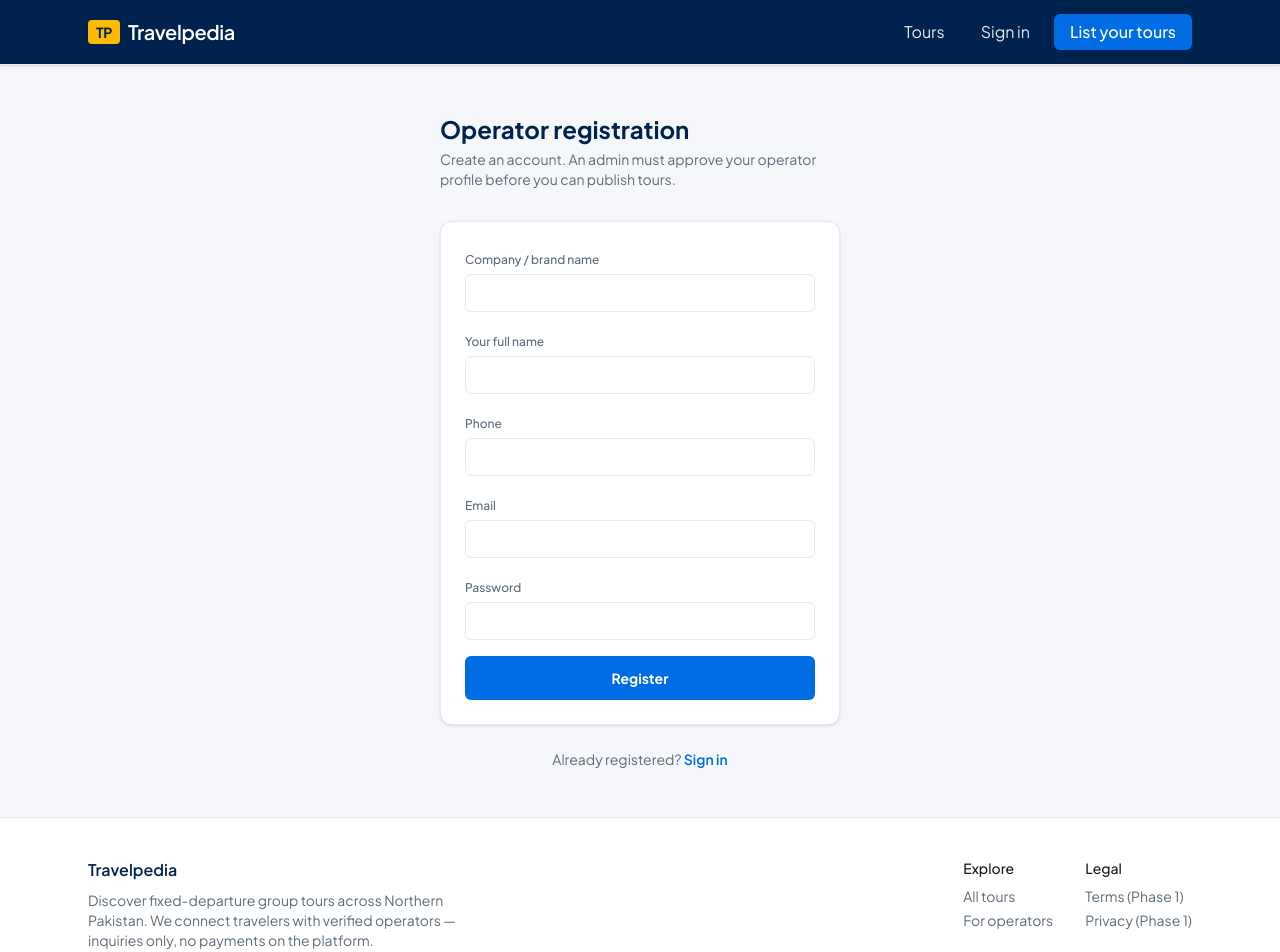
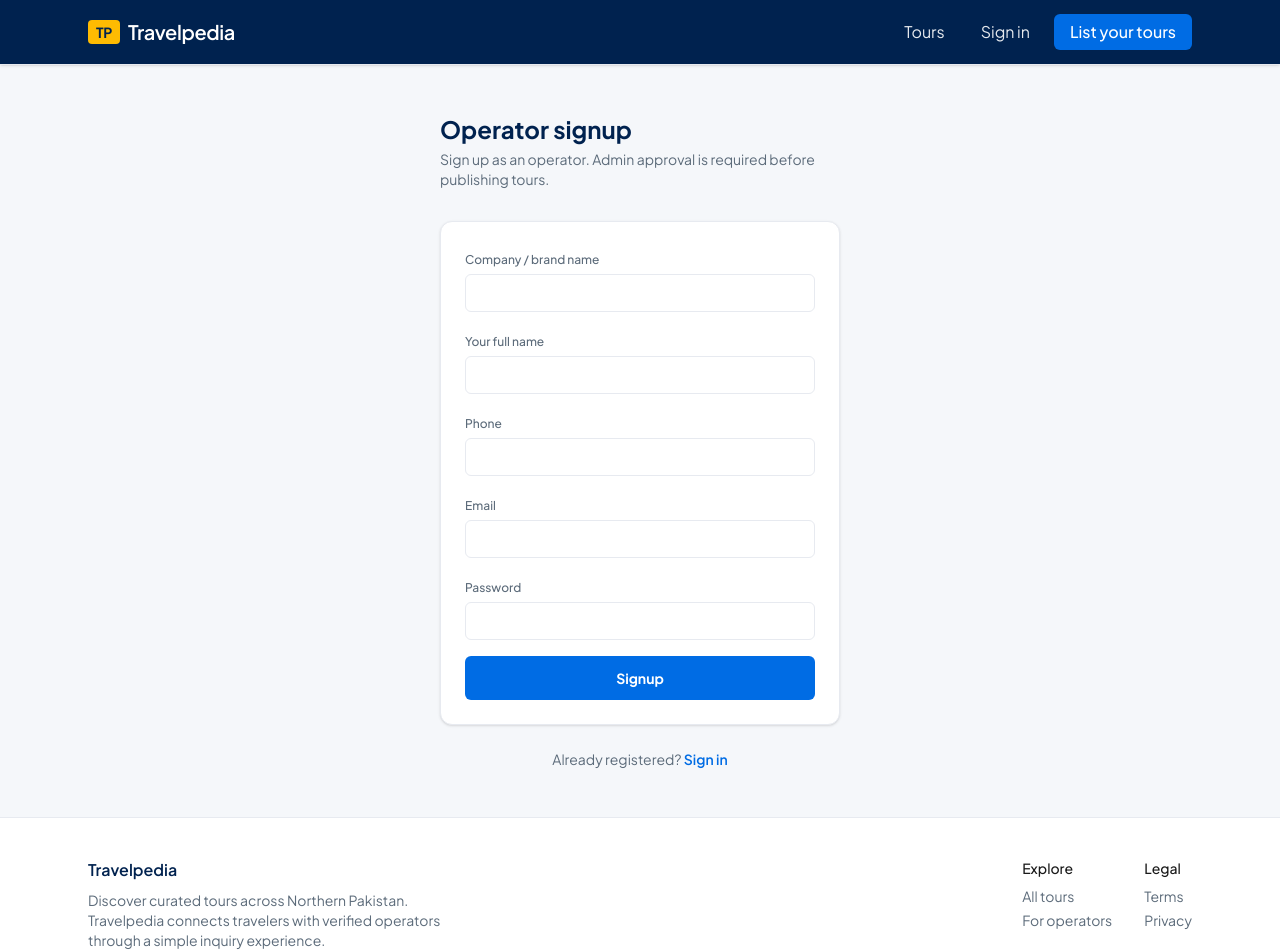
Before and after one commit to shehreee/travelpedia, a Next.js app: page /auth/register in a window 1280 px wide. Shown: the top 952 px of the page. Built offline with nearby package versions, Linux system fonts and the light colour scheme.

Commit message:
Create issue Resolve

```diff
--- a/src/app/auth/login/page.tsx
+++ b/src/app/auth/login/page.tsx
@@ -2,12 +2,13 @@ import Link from "next/link";
 import { LoginForm } from "./login-form";
 
 type Props = {
-  searchParams: Promise<{ next?: string }>;
+  searchParams: Promise<{ next?: string; registered?: string }>;
 };
 
 export default async function LoginPage({ searchParams }: Props) {
   const sp = await searchParams;
   const next = typeof sp.next === "string" ? sp.next : "/operator/dashboard";
+  const registered = sp.registered === "1";
 
   return (
     <div className="mx-auto max-w-md px-4 py-12 sm:px-6">
@@ -15,13 +16,18 @@ export default async function LoginPage({ searchParams }: Props) {
       <p className="mt-1 text-sm text-tp-muted">
         Operators and admins — use the account created in Supabase.
       </p>
+      {registered && (
+        <p className="mt-3 rounded-md border border-green-200 bg-green-50 px-3 py-2 text-sm text-green-800">
+          Account created. Please verify your email, then sign in.
+        </p>
+      )}
       <div className="mt-8 rounded-xl border border-tp-border bg-white p-6 shadow-sm">
         <LoginForm nextPath={next} />
       </div>
       <p className="mt-6 text-center text-sm text-tp-muted">
         New operator?{" "}
         <Link href="/auth/register" className="font-semibold text-tp-blue hover:underline">
-          Create an account
+          Signup
         </Link>
       </p>
     </div>
--- a/src/app/auth/register/page.tsx
+++ b/src/app/auth/register/page.tsx
@@ -4,10 +4,9 @@ import { RegisterForm } from "./register-form";
 export default function RegisterPage() {
   return (
     <div className="mx-auto max-w-md px-4 py-12 sm:px-6">
-      <h1 className="text-2xl font-bold text-tp-navy">Operator registration</h1>
+      <h1 className="text-2xl font-bold text-tp-navy">Operator signup</h1>
       <p className="mt-1 text-sm text-tp-muted">
-        Create an account. An admin must approve your operator profile before you can publish
-        tours.
+        Sign up as an operator. Admin approval is required before publishing tours.
       </p>
       <div className="mt-8 rounded-xl border border-tp-border bg-white p-6 shadow-sm">
         <RegisterForm />
--- a/src/app/auth/register/register-form.tsx
+++ b/src/app/auth/register/register-form.tsx
@@ -13,6 +13,7 @@ export function RegisterForm() {
     e.preventDefault();
     setMessage(null);
     setPending(true);
+    try {
       const form = e.currentTarget;
       const email = String(form.email.value || "").trim();
       const password = String(form.password.value || "");
@@ -32,13 +33,17 @@ export function RegisterForm() {
           },
         },
       });
-    setPending(false);
       if (error) {
         setMessage(error.message);
         return;
       }
-    setMessage("Check your email to confirm your account, then sign in.");
-    router.push("/auth/login");
+
+      router.push("/auth/login?registered=1");
+    } catch {
+      setMessage("Signup failed due to a network or server issue. Please try again.");
+    } finally {
+      setPending(false);
+    }
   }
 
   return (
@@ -99,7 +104,7 @@ export function RegisterForm() {
         disabled={pending}
         className="w-full rounded-md bg-tp-blue py-3 text-sm font-bold text-white hover:bg-tp-blue-hover disabled:opacity-60"
       >
-        {pending ? "Creating…" : "Register"}
+        {pending ? "Signing up…" : "Signup"}
       </button>
     </form>
   );
--- a/src/app/layout.tsx
+++ b/src/app/layout.tsx
@@ -10,9 +10,9 @@ const plusJakarta = Plus_Jakarta_Sans({
 });
 
 export const metadata: Metadata = {
-  title: "Travelpedia — Group tours in Northern Pakistan",
+  title: "Travelpedia — Tours in Northern Pakistan",
   description:
-    "Discover fixed-departure group tours. Compare operators and send inquiries — no booking fees, Phase 1.",
+    "Discover tours, compare operators, and send inquiries on Travelpedia.",
 };
 
 export default function RootLayout({
--- a/src/app/page.tsx
+++ b/src/app/page.tsx
@@ -16,11 +16,10 @@ export default async function HomePage() {
             Northern Pakistan · Group departures
           </p>
           <h1 className="mx-auto mt-3 max-w-3xl text-center text-3xl font-bold leading-tight sm:text-4xl md:text-5xl">
-            Find your next adventure — compare tours like on Booking and Agoda
+            Discover your next journey with Travelpedia
           </h1>
           <p className="mx-auto mt-4 max-w-2xl text-center text-base text-white/85 sm:text-lg">
-            Structured listings from verified operators. Send an inquiry in one click. No
-            payments on the platform (Phase 1).
+            Explore trusted tour listings from verified operators and connect directly.
           </p>
           <div className="mt-10">
             <HeroSearch />
@@ -75,22 +74,19 @@ export default async function HomePage() {
           <div>
             <h3 className="font-bold text-tp-navy">For travelers</h3>
             <p className="mt-2 text-sm text-tp-muted">
-              Search by destination and dates, compare price and inclusions, then send a
-              direct inquiry to the operator.
+              Search destinations, compare tours, and send direct inquiries in minutes.
             </p>
           </div>
           <div>
             <h3 className="font-bold text-tp-navy">For operators</h3>
             <p className="mt-2 text-sm text-tp-muted">
-              List group tours with clear policies. Receive qualified leads with contact
-              details in your dashboard.
+              Publish tour listings and manage quality leads from one dashboard.
             </p>
           </div>
           <div>
-            <h3 className="font-bold text-tp-navy">Phase 1 scope</h3>
+            <h3 className="font-bold text-tp-navy">Trusted platform</h3>
             <p className="mt-2 text-sm text-tp-muted">
-              Discovery and lead generation only — no reviews, payments, or instant booking
-              (per product doc).
+              Travelpedia supports discovery, operator validation, and transparent inquiries.
             </p>
           </div>
         </div>
--- a/src/components/SiteFooter.tsx
+++ b/src/components/SiteFooter.tsx
@@ -8,9 +8,8 @@ export function SiteFooter() {
           <div>
             <p className="font-semibold text-tp-navy">Travelpedia</p>
             <p className="mt-2 max-w-sm text-sm text-tp-muted">
-              Discover fixed-departure group tours across Northern Pakistan. We connect
-              travelers with verified operators — inquiries only, no payments on the
-              platform.
+              Discover curated tours across Northern Pakistan. Travelpedia connects
+              travelers with verified operators through a simple inquiry experience.
             </p>
           </div>
           <div className="flex flex-wrap gap-8 text-sm">
@@ -33,10 +32,10 @@ export function SiteFooter() {
               <p className="font-medium text-tp-text">Legal</p>
               <ul className="mt-2 space-y-1 text-tp-muted">
                 <li>
-                  <span className="cursor-default">Terms (Phase 1)</span>
+                  <span className="cursor-default">Terms</span>
                 </li>
                 <li>
-                  <span className="cursor-default">Privacy (Phase 1)</span>
+                  <span className="cursor-default">Privacy</span>
                 </li>
               </ul>
             </div>
```
Also changed, not shown: 3 other files (tests, documents, lock files or other folders). Lines whose indentation alone changed are shown as unchanged.
